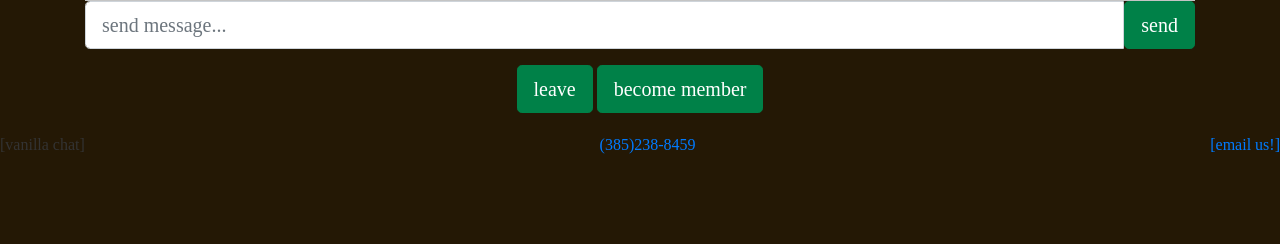
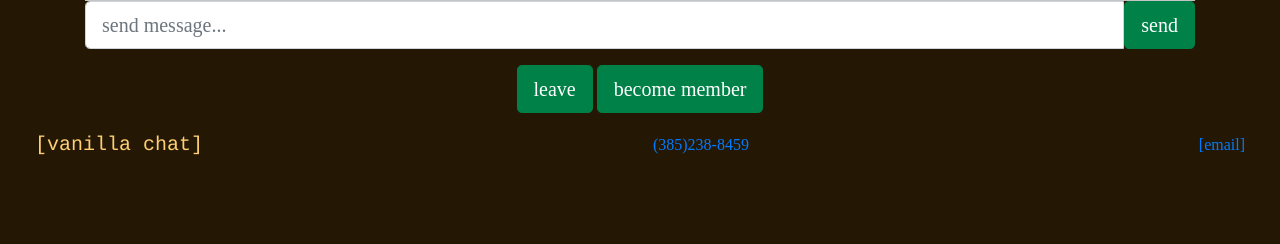
Before and after one commit to unwosu6/Vanilla-Chat-App, a Flask app: page /1 in a window 1280 px wide. Shown: the part 772-1016 px from the top of the page. Run offline with Flask 2, Linux system fonts and the light colour scheme; a user stored in the database is signed in; data comes from the database, SQL or seed files in the repository; both versions use the stored data as it was after the commit; data that the repository does not hold is empty; some libraries are stand-ins or nearby versions.

Commit message:
new footer aligned and done
Co-authored-by: Jacob Gil <jacobgil325@gmail.com>
Co-authored-by: Mario Rivero <mariorivero051@gmail.com>

```diff
--- a/static/main.css
+++ b/static/main.css
@@ -246,9 +246,17 @@ img {max-width: 100%;}
   text-align: center;
 }
 
+.vanillaContainer {
+    width = 180px;
+    text-align: center;
+    display: inline-block;
+}
+
 footer {
     padding-top: 20px;
-    justify-content: center;
-    align-content: center;
+    padding-left: 20px;
+    padding-right: 20px;
+    text-align-last: justify;
+    flex-direction: row;
     width: 100 %;
 }
--- a/templates/layout.html
+++ b/templates/layout.html
@@ -62,11 +62,14 @@
       </main>
       {% block chats %} {% endblock%}
       <footer>
-          <div class="row" style="justify-content: space-between;">
-                  <p>[vanilla chat]</p>
-                  <a href="tel:3852388459">(385)238-8459</a>
-                  <a href="mailto:vanilla@gmail.com">[email us!]</a>
+<!--           <div class="row" style="justify-content: space-between;"> -->
+             <div class="vanillaContainer">
+                        <h5>[vanilla chat]</h5>
           </div>
+          <a href="tel:3852388459">(385)238-8459</a>
+          <a href="mailto:vanilla@gmail.com">[email]</a>
+
+<!--           </div> -->
       </footer>
     </body>
 
```
Also changed, not shown: site.db.
